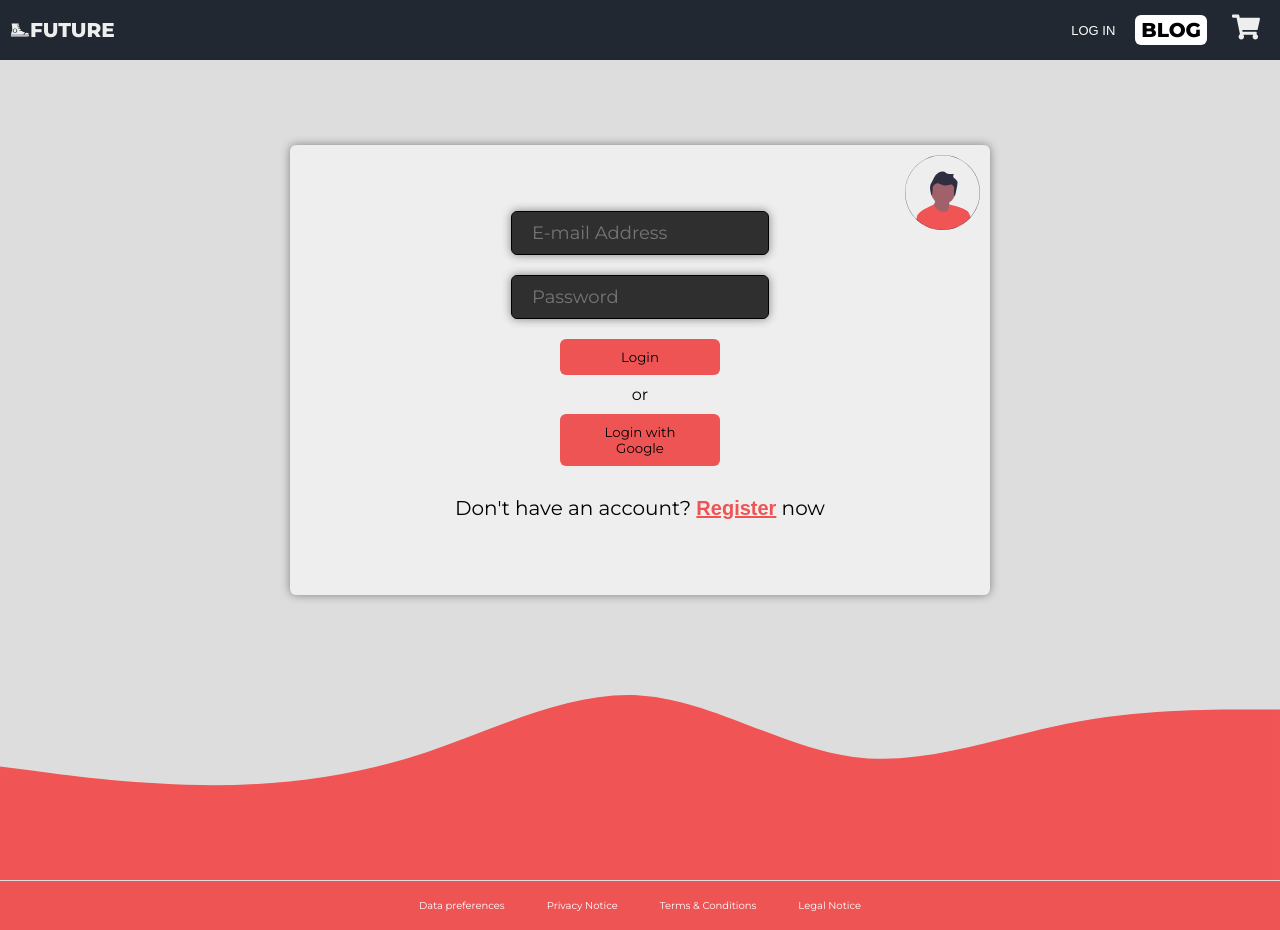
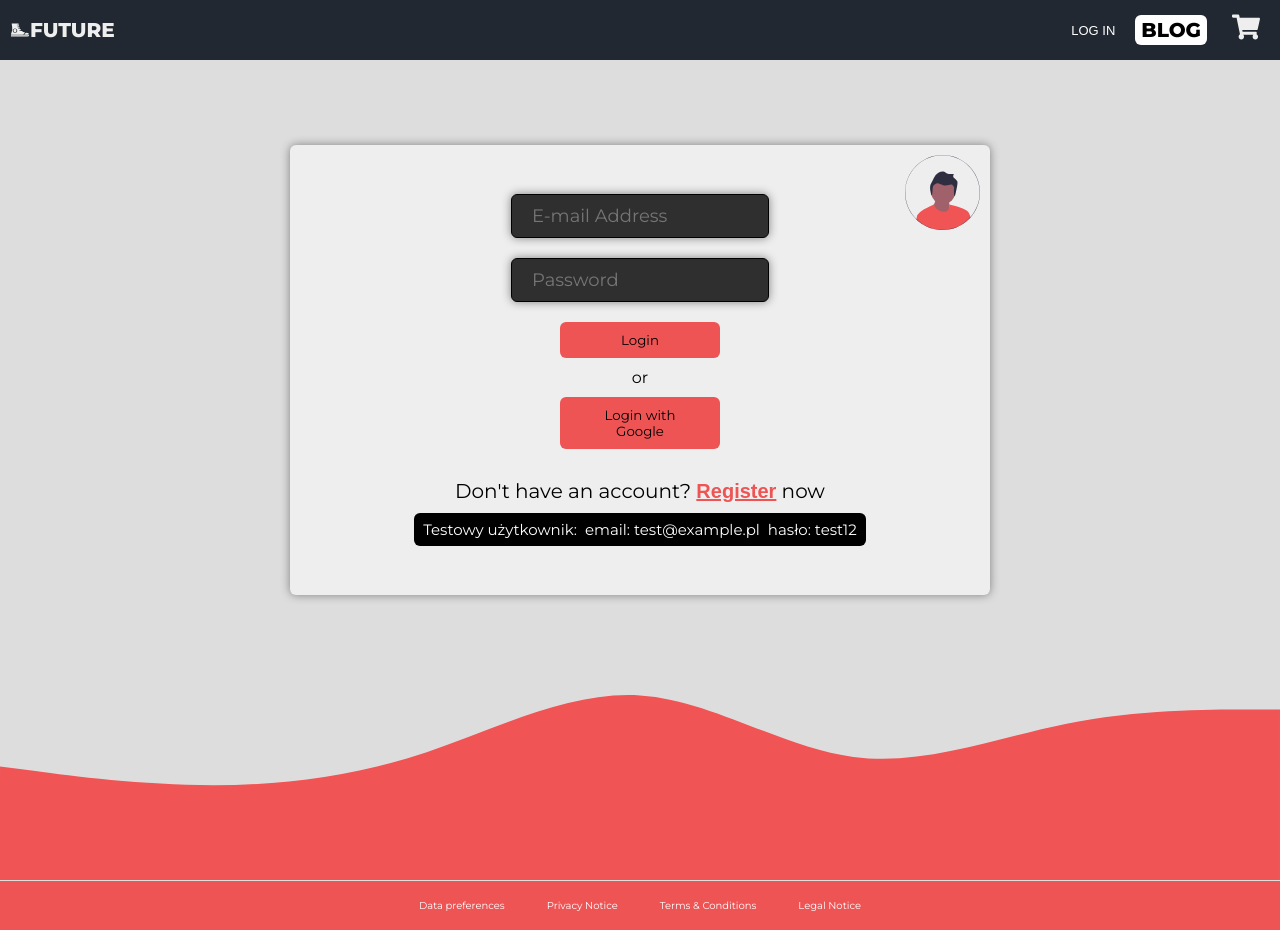
Before and after one commit to ThomasFront/ecommerce-react, a React (Vite) app: page /login in a window 1280 px wide. Built offline with nearby package versions, Linux system fonts and the light colour scheme; no server answers.

Commit message:
deleted some bugs, added try/catch, account deletion has been disabled for test account

```diff
--- a/src/pages/Blog/Blog.tsx
+++ b/src/pages/Blog/Blog.tsx
@@ -36,7 +36,7 @@ function Blog() {
           initial={{ scale: 0 }}
           animate={{ scale: 1 }}
         >
-          {error && 'Pobieranie artykułów się nie powiodło... Spróbuj ponownie później.'}
+          {error && <p>Pobieranie artykułów się nie powiodło... Spróbuj ponownie później.</p>}
           <ArticleIcon />
           {loading ?
             <MutatingDots
--- a/src/pages/Cart/Cart.styles.ts
+++ b/src/pages/Cart/Cart.styles.ts
@@ -157,6 +157,7 @@ export const BonusWrapper = styled.div`
     margin: 5px auto 0;
     font-size: 12px;
     background-color: white;
+    color: black;
     font-family: 'Montserrat', sans-serif;
   }
 `
--- a/src/pages/Login/Login.styles.ts
+++ b/src/pages/Login/Login.styles.ts
@@ -17,11 +17,11 @@ padding-top: 20px;
 `
 
 export const LogInWrapper = styled.div`
-display: flex;
-justify-content: center;
-align-items: center;
-flex-direction: column;
-position: relative;
+  display: flex;
+  justify-content: center;
+  align-items: center;
+  flex-direction: column;
+  position: relative;
   min-height: 350px;
   max-width: 700px;
   width: 100%;
@@ -129,3 +129,28 @@ export const LoginPageWrapper = styled.div`
   position: relative;
   min-height: 100vh;
 `
+
+export const ContainerTestAccountInfo = styled.div`
+  display: flex;
+  justify-content: center;
+  align-items: center;
+  padding: 5px;
+  margin: 0 2px;
+  border-radius: 6px;
+  background-color: black;
+
+  p{
+    color: white;
+    margin: 2px 4px;
+    font-size: 10px;
+    text-align: center;
+
+    @media (min-width: 576px){
+      font-size: 12px;
+    }
+
+    @media (min-width: 768px){
+      font-size: 15px;
+    }
+  }
+`
--- a/src/pages/Login/Login.tsx
+++ b/src/pages/Login/Login.tsx
@@ -1,6 +1,6 @@
 import { useEffect } from 'react'
 import { TextWrapper } from '../../components/TextWrapper/TextWrapper'
-import { Container, ErrorMsg, LoginButtons, LoginPageWrapper, LogInWrapper, RegisterButton, RegisterText } from './Login.styles'
+import { Container, ContainerTestAccountInfo, ErrorMsg, LoginButtons, LoginPageWrapper, LogInWrapper, RegisterButton, RegisterText } from './Login.styles'
 import { SubmitHandler, useForm } from "react-hook-form";
 import * as yup from 'yup'
 import { yupResolver } from '@hookform/resolvers/yup'
@@ -20,7 +20,7 @@ function Login() {
   const navigate = useNavigate()
   const [user] = useAuthState(auth);
 
-  const onSubmit: SubmitHandler<Inputs> = ({email, password}) => {
+  const onSubmit: SubmitHandler<Inputs> = ({ email, password }) => {
     logInWithEmailAndPassword(email, password)
   };
 
@@ -50,8 +50,8 @@ function Login() {
         <Container>
           <LogInWrapper
             as={motion.div}
-          initial={{ scale: 0}}
-          animate={{ scale:1 }}>
+            initial={{ scale: 0 }}
+            animate={{ scale: 1 }}>
             <form onSubmit={handleSubmit(onSubmit)}>
               <input
                 type="email"
@@ -69,10 +69,15 @@ function Login() {
             <LoginButtons onClick={signInWithGoogle}>Login with Google</LoginButtons>
             <RegisterText>Don't have an account? <RegisterButton onClick={() => navigate('/register')}>Register</RegisterButton> now</RegisterText>
             <img src={profilePhoto} alt="profile image" />
+            <ContainerTestAccountInfo>
+              <p>Testowy użytkownik:</p>
+              <p>email: test@example.pl</p>
+              <p>hasło: test12</p>
+            </ContainerTestAccountInfo>
           </LogInWrapper>
         </Container>
       </TextWrapper>
-    <Wave/>
+      <Wave />
     </LoginPageWrapper>
   )
 }
--- a/src/pages/Profile/Profile.tsx
+++ b/src/pages/Profile/Profile.tsx
@@ -26,6 +26,7 @@ type UserInformationType = {
 
 function Profile() {
   const [user] = useAuthState(auth);
+  const [error, setError] = useState(false)
   const navigate = useNavigate()
   const dispatch = useDispatch()
   const modal = useSelector(modalSelector)
@@ -39,6 +40,7 @@ function Profile() {
   }, [user])
 
   const handleDeleteAccount = async () => {
+    try {
       const auth = getAuth();
       const user = auth.currentUser;
       const q = query(collection(db, "users"), where("uid", "==", user?.uid));
@@ -49,6 +51,10 @@ function Profile() {
       logout()
       dispatch(clearCart())
       navigate('/')
+      setError(false)
+    } catch (error) {
+      setError(true)
+    }
   }
 
   const handleTimestamp = (timestamp: number) => {
@@ -115,11 +121,23 @@ function Profile() {
       </TextWrapper>
       <DeleteModal showModal={modal}>
         <ModalWrapper>
+          {user?.uid === 'yEWcF9iziza3FOr2JCv8istPYOt2' ?
+            <>
+              <p>You can't delete the test account</p>
+              <ButtonsWrapper>
+                <button onClick={() => dispatch(openModal(false))}>Close information</button>
+              </ButtonsWrapper>
+            </>
+            :
+            <>
               <p>Are you sure you want to delete your account?</p>
+              {error && <p>Account couldn't be deleted</p>}
               <ButtonsWrapper>
                 <button onClick={handleDeleteAccount}>Yes</button>
                 <button onClick={() => dispatch(openModal(false))}>No</button>
               </ButtonsWrapper>
+            </>
+          }
         </ModalWrapper>
       </DeleteModal>
       <Wave />
--- a/src/pages/SpecificArticle/SpecificArticle.tsx
+++ b/src/pages/SpecificArticle/SpecificArticle.tsx
@@ -18,6 +18,7 @@ function SpecificArticle() {
       const response = await axios.get<StrapiArticleType>(`${import.meta.env.VITE_STRAPI_URL}/api/articles/${articleId}?populate=*`)
       setArticle(response.data.data.attributes)
       setLoading(false)
+      setError(false)
     } catch (error) {
       setError(true)
     }
@@ -32,7 +33,7 @@ function SpecificArticle() {
       <TextWrapper>
         {loading ?
           <LoadingContainer>
-            {error && 'Pobieranie artykułów się nie powiodło... Spróbuj ponownie później.'}
+            {error && <p>Pobieranie artykułów się nie powiodło... Spróbuj ponownie później.</p>}
             <MutatingDots
               color='#ef5454'
               secondaryColor='#ef5454'
```
Lines whose indentation alone changed are shown as unchanged.
